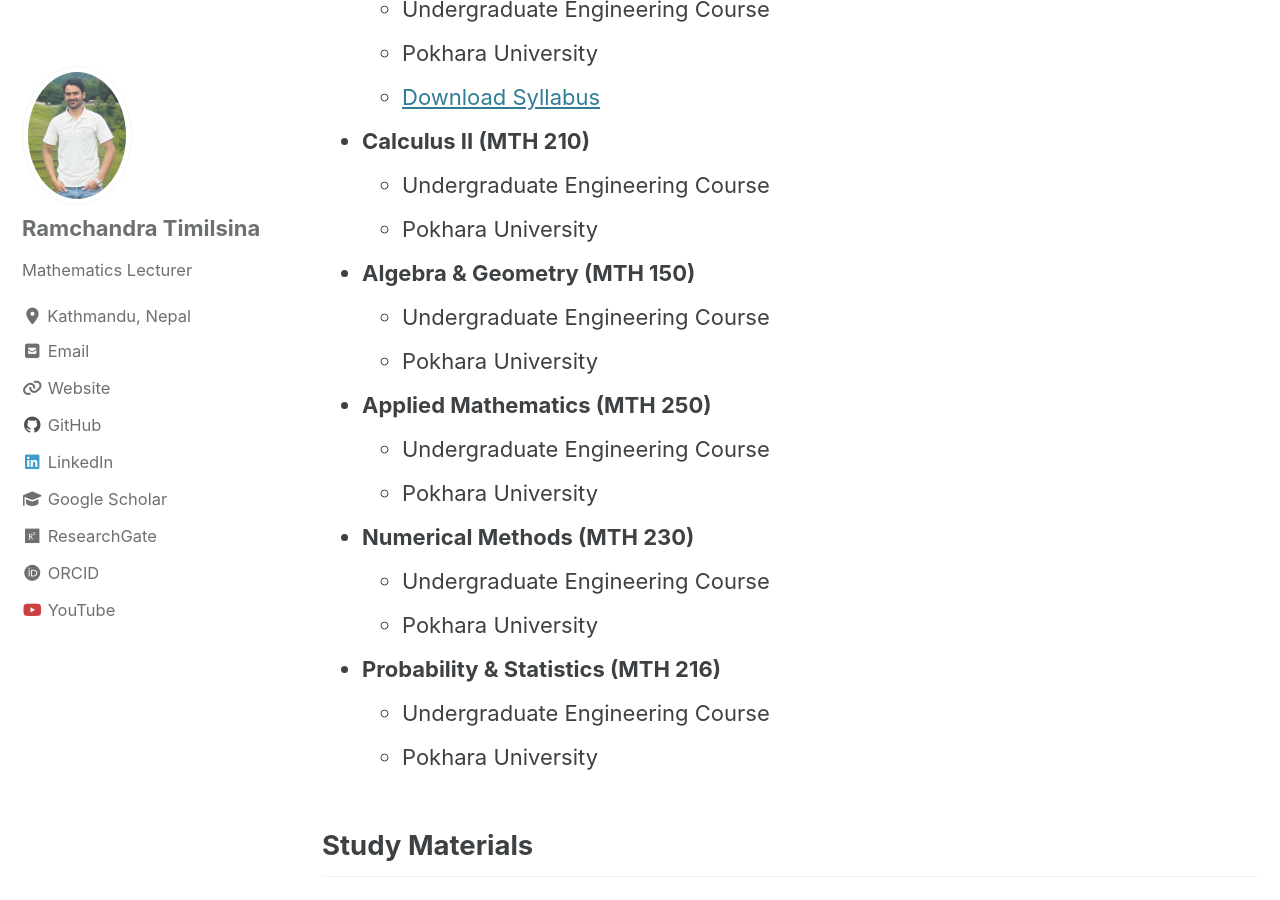
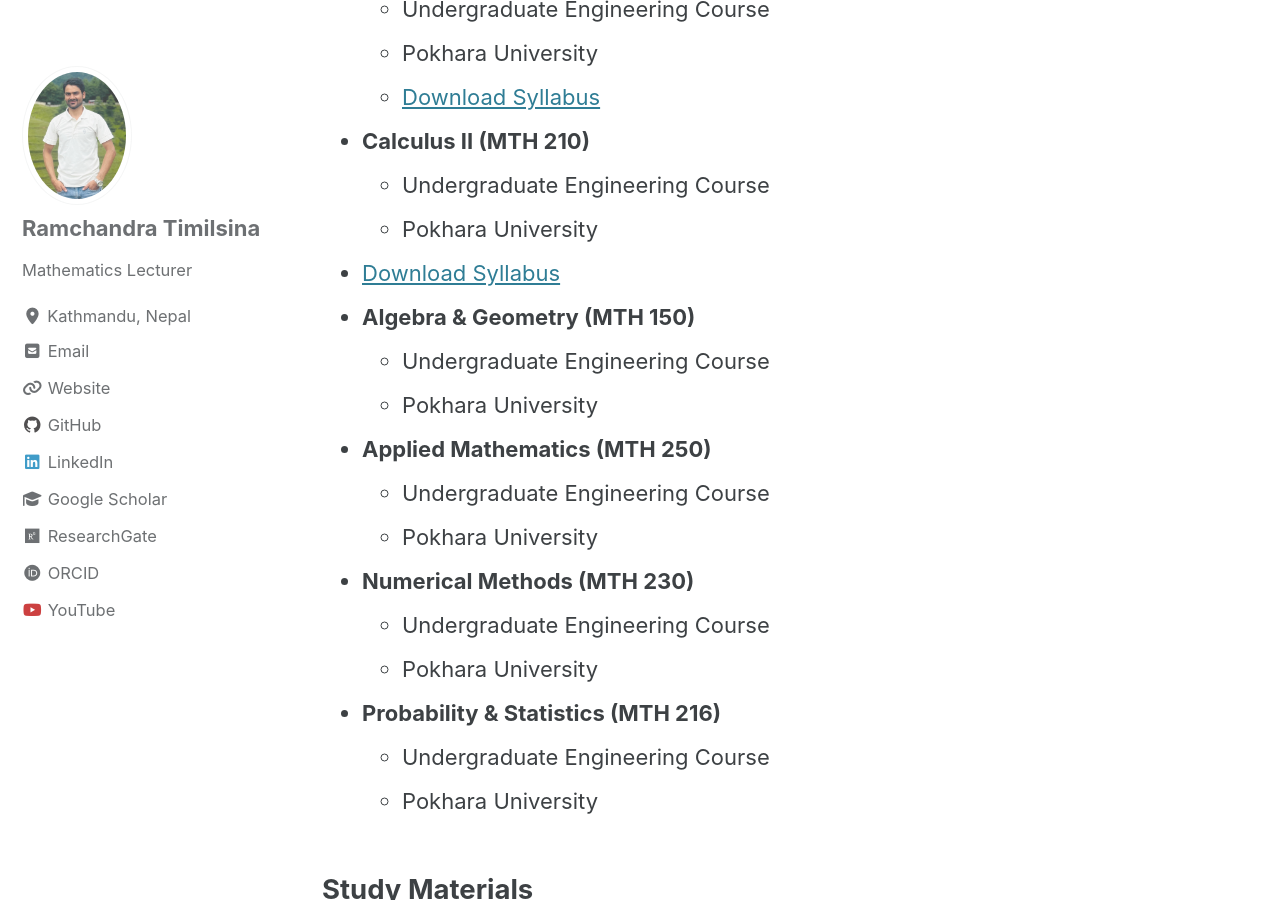
Before and after one commit to TimilsinaRC07/TimilsinaRC07.github.io, a Jekyll site: the page built from teaching.md, in a window 1280 px wide and 900 px high, scrolled down 767 px. Built offline with Jekyll 4.4.1, drawn with Linux system fonts in a browser that asks for light colours; cached includes are drawn as plain includes.

Commit message:
Update teaching.md

```diff
--- a/teaching.md
+++ b/teaching.md
@@ -13,23 +13,23 @@ Below, you will find the courses I teach alongside lecture notes and study mater
 * **Differential Equation & Complex Variables (MATH 207)**
   * Undergraduate Engineering Course
   * Kathmandu University
-  * [Download Lecture Note (Differential Equation)](Teaching/Differential Equation.pdf)
-  * [Download Lecture Note (Complex Variables)](Teaching/Complex Variables.pdf)
+  * [Download Lecture Note (Differential Equation)](https://shrinkme.click/Diff_Eqn_KU)
+  * [Download Lecture Note (Complex Variables)](https://shrinkme.click/Complex_Variable_KU)
 
 * **Business Mathematics II (MAS 105)**
   * Undergraduate BBA Course
   * Kathmandu University
-  * [Download Syllabus](Teaching/Syllabus_MAS 105.pdf)
+  * [Download Syllabus](https://shrinkme.click/Business_Math_II_Syllabus_KU)
 
 * **Calculus I (MTH 110)**
   * Undergraduate Engineering Course
   * Pokhara University
-  * [Download Syllabus](https://drive.google.com/file/d/19u5f0q9LamqxJ9vx7-qUBpS2VOGj-zuW/view?usp=drive_link)
+  * [Download Syllabus](https://shrinkme.click/Calculus-I_Syllabus_PU)
 
 * **Calculus II (MTH 210)**
   * Undergraduate Engineering Course
   * Pokhara University
-
+ * [Download Syllabus](https://shrinkme.click/Calculus-II_Syllabus_PU)
 * **Algebra & Geometry (MTH 150)**
   * Undergraduate Engineering Course
   * Pokhara University
@@ -47,8 +47,8 @@ Below, you will find the courses I teach alongside lecture notes and study mater
   * Pokhara University
 
 ## Study Materials
-* [Text Book: Advanced Engineering Mathematics](Teaching/Advanced Engineering Mathematics 10th Edition.pdf)
-* [Formula](https://drive.google.com/file/d/1pNahT2o-9QAVTGsFZ4YsY0QCl1Ubx0NU/view?usp=drive_link)
+* [Text Book: Advanced Engineering Mathematics](https://shrinkme.click/Advance_Eng_Math)
+* [Formula](https://shrinkme.click/Formula)
 
 ## Feedback
 If you are a student in any of my courses, feel free to leave constructive suggestions, questions, or general feedback below **completely anonymously**.
```
